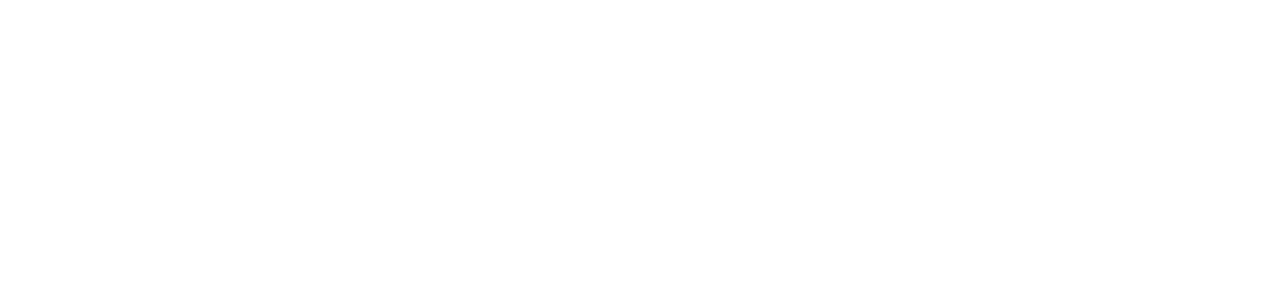
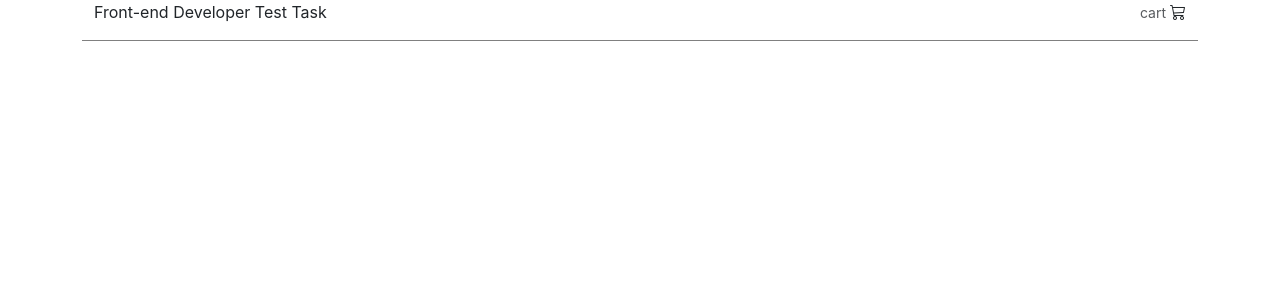
Before and after one commit to petromatkovskyi/axels-test-task, a React (Create React App) app: page / in a window 1280 px wide. Shown: the top 300 px of the page. Built offline with nearby package versions, Linux system fonts and the light colour scheme.

Commit message:
initial header layout

```diff
--- a/package.json
+++ b/package.json
@@ -6,9 +6,13 @@
     "@testing-library/jest-dom": "^5.17.0",
     "@testing-library/react": "^13.4.0",
     "@testing-library/user-event": "^13.5.0",
+    "bootstrap": "^5.3.1",
+    "bootstrap-icons": "^1.10.5",
     "react": "^18.2.0",
+    "react-bootstrap": "^2.8.0",
     "react-dom": "^18.2.0",
     "react-scripts": "5.0.1",
+    "styled-components": "^6.0.7",
     "web-vitals": "^2.1.4"
   },
   "scripts": {
--- a/src/App.js
+++ b/src/App.js
@@ -1,7 +1,16 @@
-import './App.css';
+import MainLayout from './Layout/MainLayout';
+
+import 'bootstrap/dist/css/bootstrap.min.css';
+import 'bootstrap-icons/font/bootstrap-icons.css';
+
+// import './App.css';
 
 function App() {
-  return <div className="App"></div>;
+  return (
+    <div className="App">
+      <MainLayout />
+    </div>
+  );
 }
 
 export default App;
--- /dev/null
+++ b/src/Layout/MainLayout.jsx
@@ -0,0 +1,14 @@
+import React from 'react';
+
+import { Container } from 'react-bootstrap';
+import Header from '../containers/Header';
+// import FormContainer from '../containers/FormContainer';
+
+export default function MainLayout() {
+  return (
+    <Container>
+      <Header />
+      {/* <FormContainer /> */}
+    </Container>
+  );
+}
--- /dev/null
+++ b/src/containers/Header.jsx
@@ -0,0 +1,23 @@
+import React from 'react';
+import { Col, Container, Figure, NavbarBrand } from 'react-bootstrap';
+
+export default function Header() {
+  return (
+    <Container
+      as="header"
+      fluid
+      className="d-flex flex-row"
+      style={{ borderBottom: '1px solid gray' }}
+    >
+      <Col>
+        <NavbarBrand href="#home">Front-end Developer Test Task</NavbarBrand>
+      </Col>
+      <Col>
+        <Figure className="d-flex flex-row justify-content-end align-items-center gap-1">
+          <Figure.Caption>cart</Figure.Caption>
+          <i className="bi bi-cart3"></i>
+        </Figure>
+      </Col>
+    </Container>
+  );
+}
```
Also changed, not shown: 1 other file (tests, documents, lock files or other folders).
